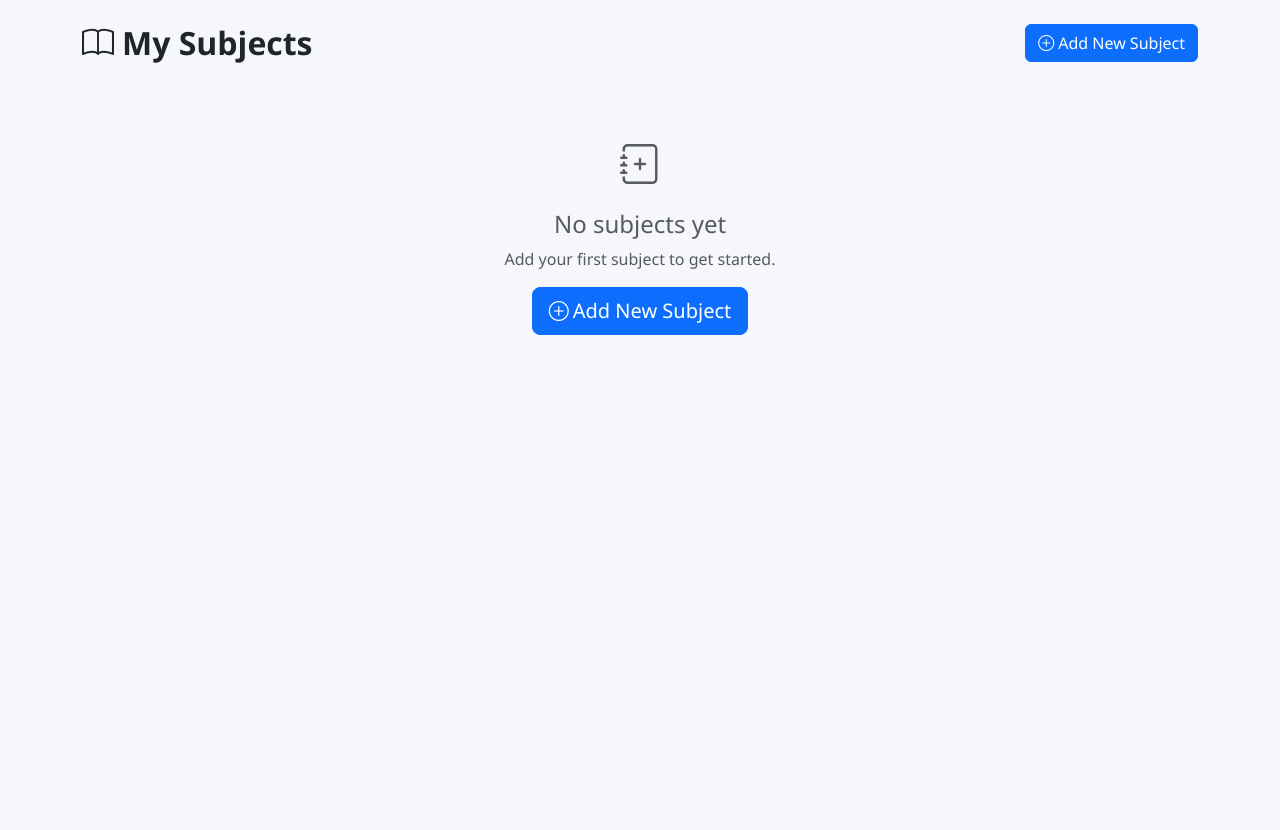
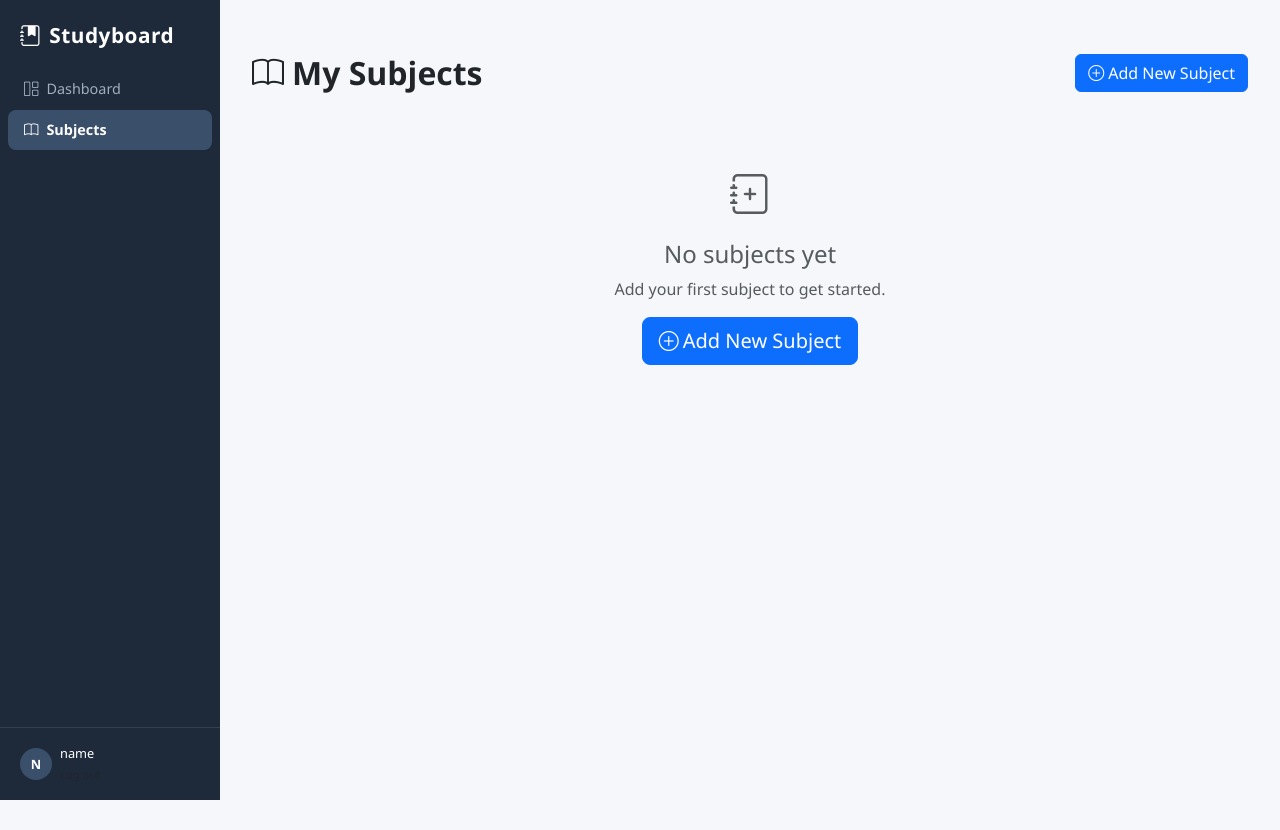
Before and after one commit to JamesKings480/StudyBoard, a Flask app: page /subjects in a window 1280 px wide. Before the commit the page ends 335 px from the top, so only its background shows below. Run offline with Flask 3, Linux system fonts and the light colour scheme; the visitor is signed in with stand-in values (Sample User, id 1); data that the repository does not hold is empty; some libraries are stand-ins or nearby versions.

Commit message:
Sidebar
I made the base of the sidebar and is the general structure, as well as color and style. I need to implement it to every template as well as adding its functionality. Doesn't work yet.

```diff
--- a/static/css/style.css
+++ b/static/css/style.css
@@ -1,8 +1,12 @@
 :root {
     --sb-primary: #4A90D9;
     --sb-bg: #f5f7fa;
+    --sb-sidebar: #1e2a3a;
+    --sb-sidebar-hover: #2a3a4e;
+    --sb-sidebar-active: #3a4f6a;
     --sb-purple: #6366f1;
     --sb-purple-hover: #5558e6;
+    --sidebar-width: 220px;
 }
 
 body {
@@ -31,6 +35,24 @@ body {
     box-shadow: 0 1px 3px rgba(0, 0, 0, 0.04);
 }
 
+.sb-sidebar-subject {
+    color: #a0aec0;
+    padding: 0.4rem 1rem;
+    margin: 1px 8px;
+    border-radius: 6px;
+    text-decoration: none;
+    display: flex;
+    align-items: center;
+    gap: 0.5rem;
+    font-size: 0.85rem;
+    transition: background-color 0.15s ease, color 0.15s ease;
+}
+
+.sb-sidebar-subject:hover {
+    background-color: var(--sb-sidebar-hover);
+    color: #ffffff;
+}
+
 .btn-auth {
     background-color: var(--sb-purple);
     border-color: var(--sb-purple);
@@ -45,6 +67,30 @@ body {
     background-color: var(--sb-purple-hover);
     border-color: var(--sb-purple-hover);
     color: #ffffff;
+}
+
+.sb-sidebar-user .user-avatar {
+    width: 32px;
+    height: 32px;
+    border-radius: 50%;
+    background-color: var(--sb-sidebar-active);
+    display: flex;
+    align-items: center;
+    justify-content: center;
+    color: #ffffff;
+    font-weight: 600;
+    font-size: 0.8rem;
+    flex-shrink: 0;
+}
+
+.sb-main-content {
+    margin-left: var(--sidebar-width);
+    min-height: 100vh;
+    padding: 1.5rem 2rem 3rem;
+}
+
+.auth-page .sb-main-content {
+    margin-left: 0;
 }
 
 .auth-error-box {
@@ -84,3 +130,96 @@ body {
     border-color: var(--sb-primary);
     box-shadow: 0 0 0 0.2rem rgba(74, 144, 217, 0.2);
 }
+
+.sb-sidebar {
+    position: fixed;
+    top: 0;
+    left: 0;
+    width: var(--sidebar-width);
+    height: 100vh;
+    background-color: var(--sb-sidebar);
+    z-index: 1000;
+    display: flex;
+    flex-direction: column;
+    overflow-y: auto;
+}
+
+.sb-sidebar-brand {
+    padding: 1.25rem 1.25rem 1rem;
+    color: #ffffff;
+    font-size: 1.3rem;
+    font-weight: 700;
+    letter-spacing: 0.5px;
+    text-decoration: none;
+    display: block;
+}
+
+.sb-sidebar-brand:hover {
+    color: #ffffff;
+}
+
+.sb-sidebar-nav {
+    list-style: none;
+    padding: 0;
+    margin: 0;
+}
+
+.sb-sidebar-nav .nav-item {
+    margin: 2px 8px;
+}
+
+.sb-sidebar-nav .nav-link {
+    color: #a0aec0;
+    padding: 0.55rem 1rem;
+    border-radius: 8px;
+    text-decoration: none;
+    display: flex;
+    align-items: center;
+    gap: 0.5rem;
+    font-size: 0.9rem;
+    transition: background-color 0.15s ease, color 0.15s ease;
+}
+
+.sb-sidebar-nav .nav-link:hover {
+    background-color: var(--sb-sidebar-hover);
+    color: #ffffff;
+}
+
+.sb-sidebar-nav .nav-link.active {
+    background-color: var(--sb-sidebar-active);
+    color: #ffffff;
+    font-weight: 600;
+}
+
+.sb-sidebar-divider {
+    border-top: 1px solid rgba(255, 255, 255, 0.1);
+    margin: 0.75rem 1rem;
+}
+
+.sb-sidebar-heading {
+    color: #6b7a8d;
+    font-size: 0.7rem;
+    text-transform: uppercase;
+    letter-spacing: 1px;
+    padding: 0.5rem 1.25rem 0.25rem;
+    font-weight: 600;
+}
+
+.sb-sidebar-subject .subject-dot-sm {
+    display: inline-block;
+    width: 8px;
+    height: 8px;
+    border-radius: 50%;
+    flex-shrink: 0;
+}
+
+.sb-sidebar-user {
+    margin-top: auto;
+    padding: 1rem 1.25rem;
+    border-top: 1px solid rgba(255, 255, 255, 0.1);
+    display: flex;
+    align-items: center;
+    gap: 0.5rem;
+    color: #a0aec0;
+    font-size: 0.85rem;
+}
--- a/templates/base.html
+++ b/templates/base.html
@@ -9,9 +9,51 @@
     <link href="{{ url_for('static', filename='css/style.css') }}" rel="stylesheet">
     <meta name="csrf-token" content="{{ csrf_token() }}">
 </head>
-<body class="auth-page">
+    <body class="{% if not current_user.is_authenticated %}auth-page{% endif %}">
+    {% if current_user.is_authenticated %}
+        <button class="sb-mobile-toggle" onclick="document.querySelector('.sb-sidebar').classList.toggle('show')">
+            <i class="bi bi-list"></i>
+        </button>
 
-    <div class="container mt-4 mb-5">
+        <aside class="sb-sidebar">
+            <a href="{{ url_for('dashboard') }}" class="sb-sidebar-brand">
+                <i class="bi bi-journal-bookmark-fill me-2"></i>Studyboard
+            </a>
+            <ul class="sb-sidebar-nav">
+                <li class="nav-item">
+                    <a class="nav-link {% if request.endpoint == 'dashboard' %}active{% endif %}" href="{{ url_for('dashboard') }}">
+                        <i class="bi bi-grid-1x2"></i> Dashboard
+                    </a>
+                </li>
+                <li class="nav-item">
+                    <a class="nav-link {% if request.endpoint == 'subjects_list' %}active{% endif %}" href="{{ url_for('subjects_list') }}">
+                        <i class="bi bi-book"></i> Subjects
+                    </a>
+                </li>
+            </ul>
+
+            {% if sidebar_subjects is defined and sidebar_subjects %}
+            <div class="sb-sidebar-divider"></div>
+            <div class="sb-sidebar-heading">My Subjects</div>
+            {% for s in sidebar_subjects %}
+            <a href="{{ url_for('subject_detail', subject_id=s.id) }}" class="sb-sidebar-subject">
+                <span class="subject-dot-sm" style="background-color: {{ s.colour }};"></span>
+                {{ s.name }}
+            </a>
+            {% endfor %}
+            {% endif %}
+
+            <div class="sb-sidebar-user">
+                <div class="user-avatar">{{ current_user.email[0]|upper }}</div>
+                <div class="flex-grow-1">
+                    <div class="text-white" style="font-size: 0.8rem;">{{ current_user.email.split('@')[0] }}</div>
+                    <a href="{{ url_for('logout') }}" class="text-muted" style="font-size: 0.7rem; text-decoration: none;">Log out</a>
+                </div>
+            </div>
+        </aside>
+        {% endif %}
+
+    <div class="{% if current_user.is_authenticated %}sb-main-content{% else %}container mt-4 mb-5{% endif %}">
         {% with messages = get_flashed_messages(with_categories=true) %}
             {% if messages %}
                 {% for category, message in messages %}
```
